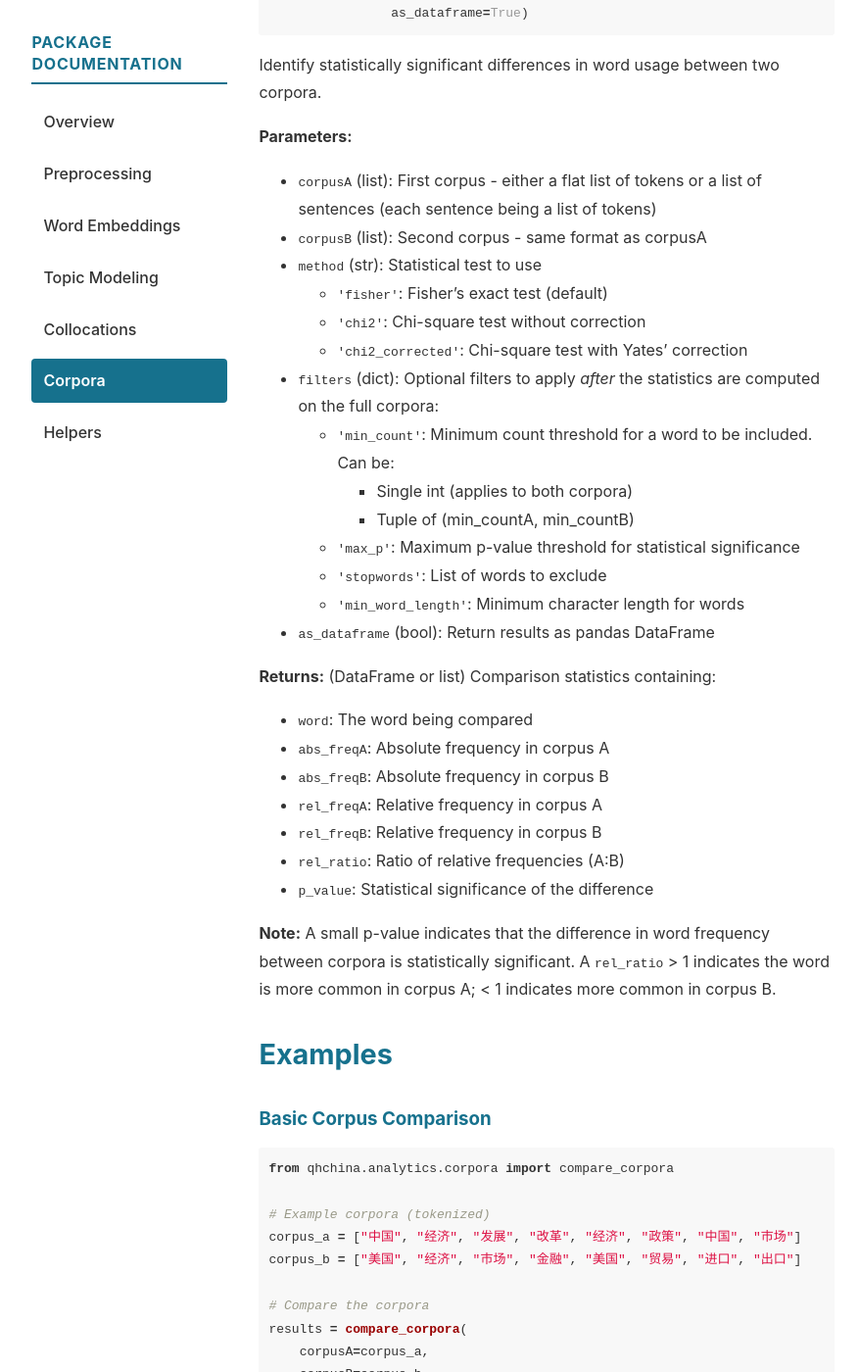
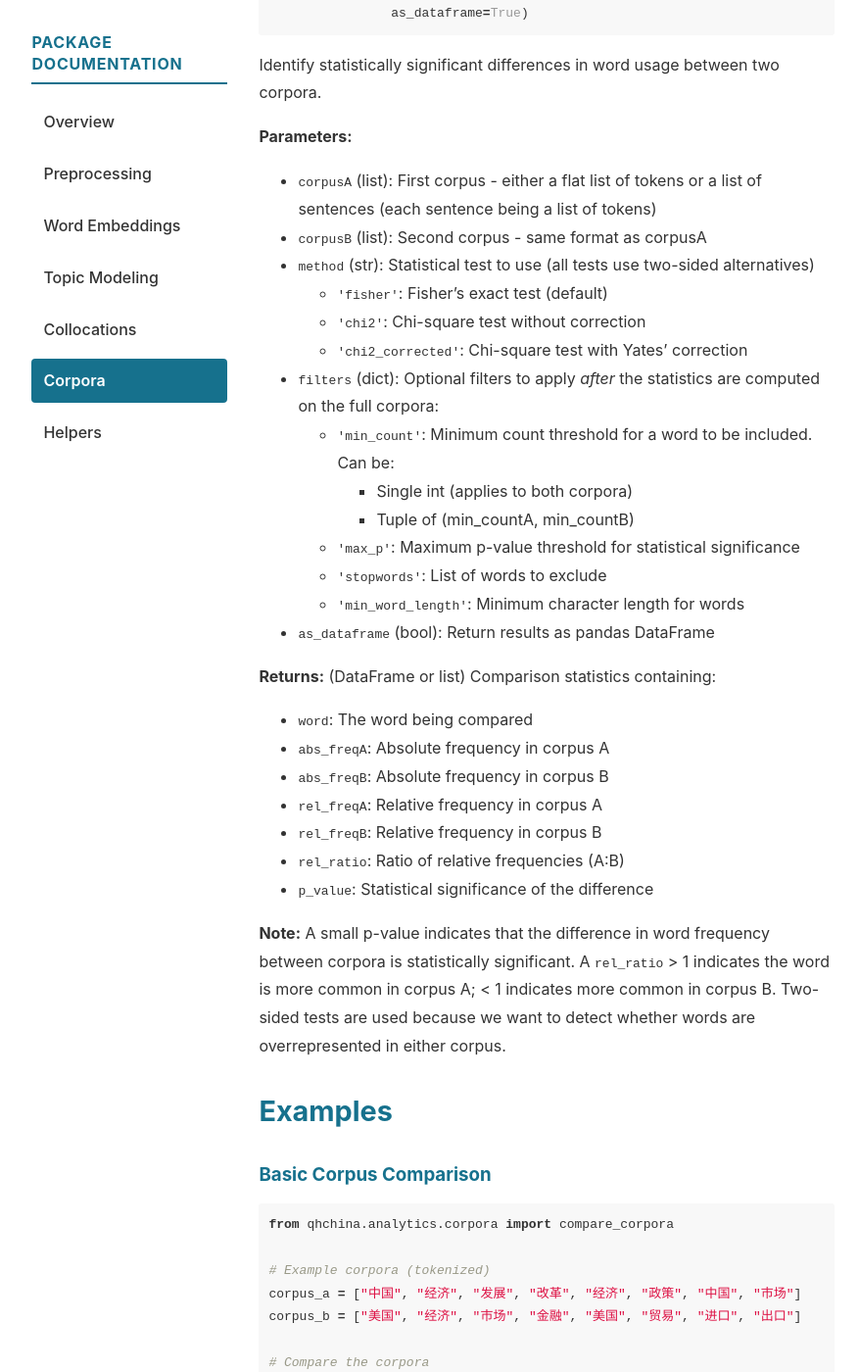
Before and after one commit to mcjkurz/qhchina, a Jekyll site: the page built from docs/pkg_docs/corpora/index.md, in a window 1280 px wide and 1400 px high, scrolled down 840 px. Shown: the whole window at 98% size, without its empty margins (198-1075 px from the left). Built offline with Jekyll 4.4.1, drawn with Linux system fonts in a browser that asks for light colours.

Commit message:
compare corpora docs stress two-sided tests

```diff
--- a/docs/pkg_docs/corpora/index.md
+++ b/docs/pkg_docs/corpora/index.md
@@ -20,7 +20,7 @@ Identify statistically significant differences in word usage between two corpora
 **Parameters:**
 - `corpusA` (list): First corpus - either a flat list of tokens or a list of sentences (each sentence being a list of tokens)
 - `corpusB` (list): Second corpus - same format as corpusA
-- `method` (str): Statistical test to use
+- `method` (str): Statistical test to use (all tests use two-sided alternatives)
   - `'fisher'`: Fisher's exact test (default)
   - `'chi2'`: Chi-square test without correction
   - `'chi2_corrected'`: Chi-square test with Yates' correction
@@ -42,7 +42,7 @@ Identify statistically significant differences in word usage between two corpora
 - `rel_ratio`: Ratio of relative frequencies (A:B)
 - `p_value`: Statistical significance of the difference
 
-**Note:** A small p-value indicates that the difference in word frequency between corpora is statistically significant. A `rel_ratio` > 1 indicates the word is more common in corpus A; < 1 indicates more common in corpus B.
+**Note:** A small p-value indicates that the difference in word frequency between corpora is statistically significant. A `rel_ratio` > 1 indicates the word is more common in corpus A; < 1 indicates more common in corpus B. Two-sided tests are used because we want to detect whether words are overrepresented in either corpus.
 
 ## Examples
 
```
Also changed, not shown: 1 other file.
